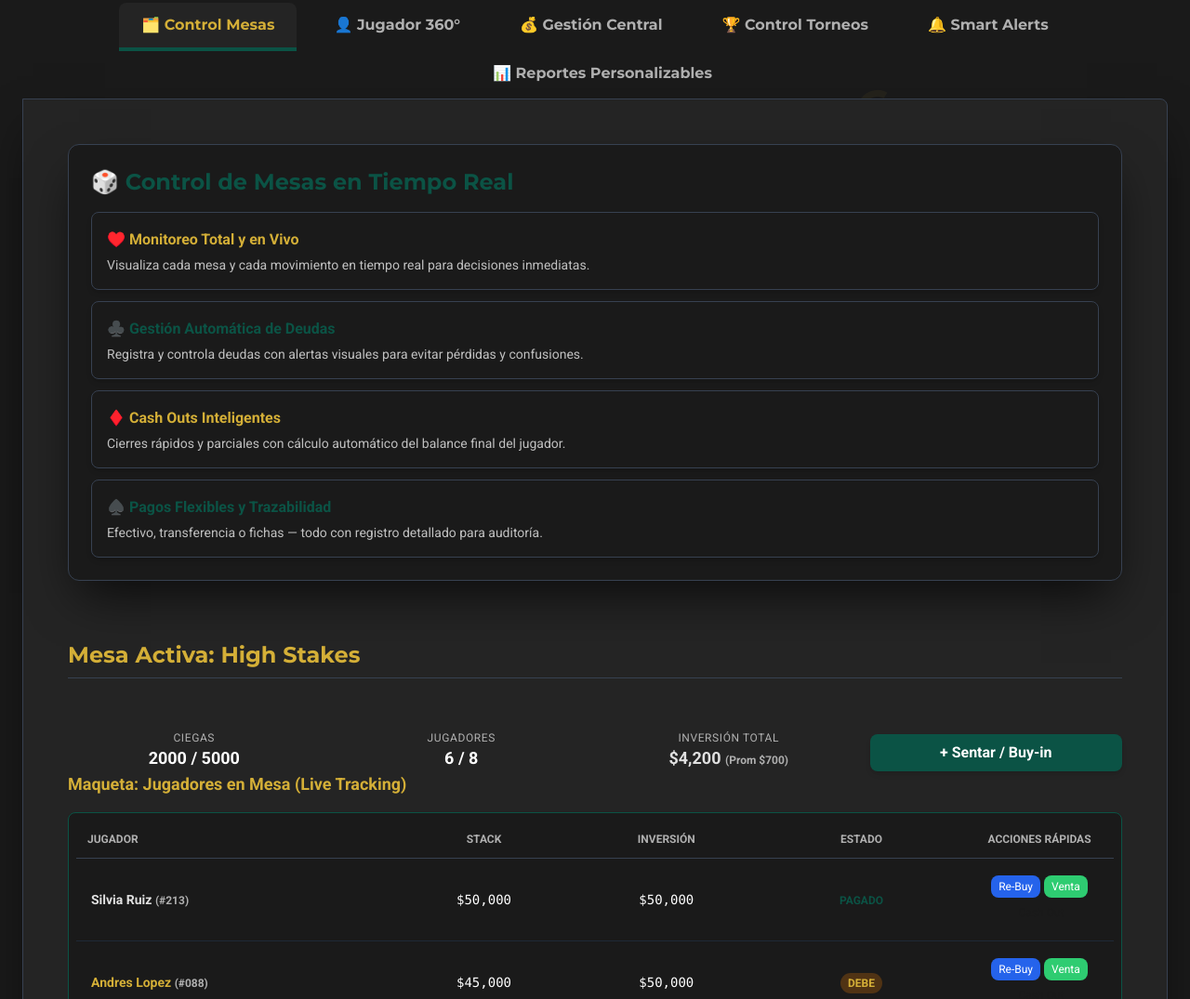
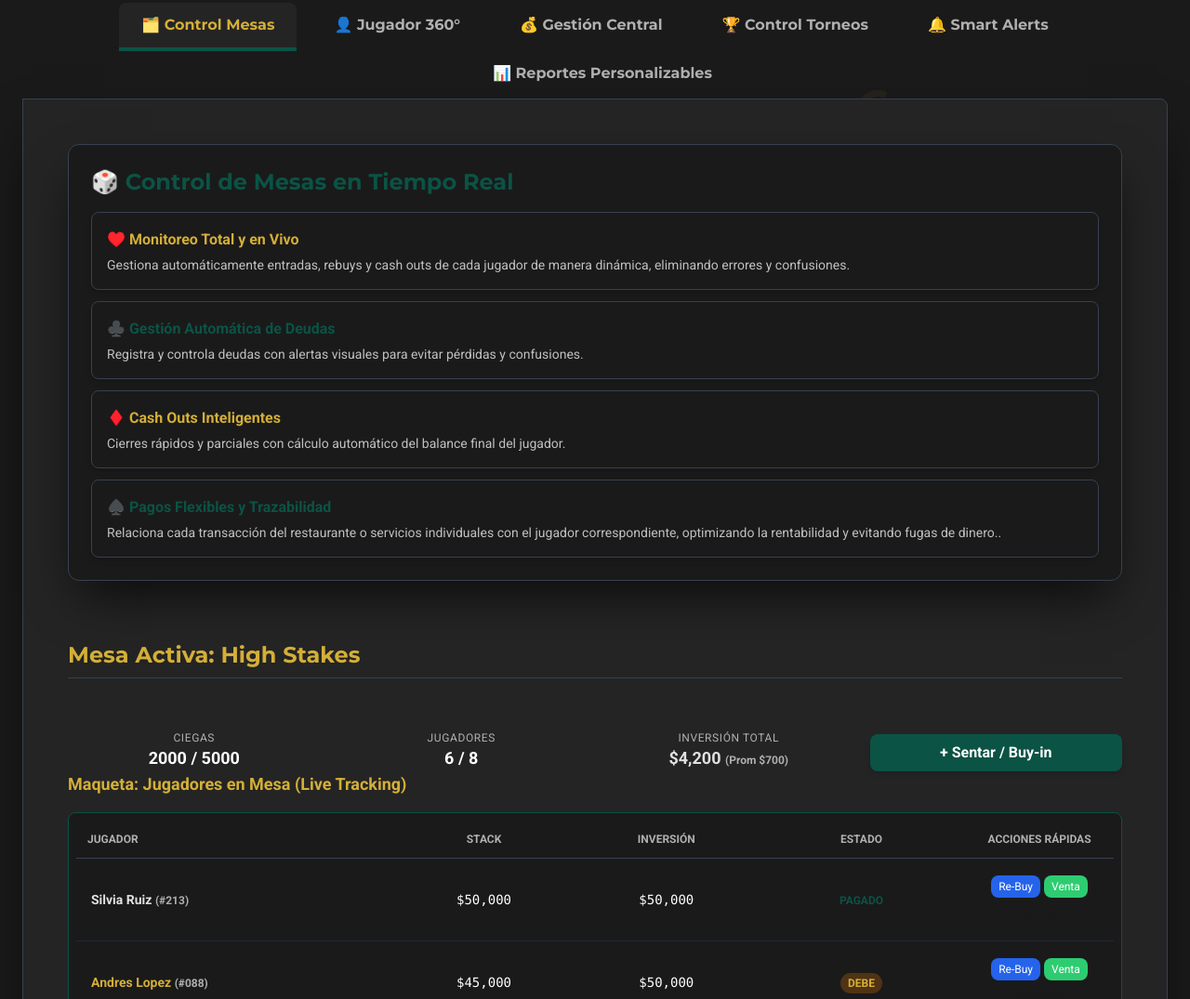
Before and after one commit to AndrewBabativa/RiverFlowAdmin, a plain HTML site: page index.html in a window 1280 px wide. Shown: the part 939-2014 px from the top of the page at 93% size. Drawn offline with nearby package versions, Linux system fonts and the light colour scheme.

Commit message:
Primer commit de Riverflow Demo

```diff
--- a/index.html
+++ b/index.html
@@ -327,7 +327,7 @@
       <div class="grid gap-3">
         <div class="bg-[#1A1A1A] p-4 rounded-lg border border-gray-700 hover:bg-[#242424] shadow-md">
           <p class="text-gold font-bold">♥️ Monitoreo Total y en Vivo</p>
-          <p class="text-[#C0C0C0] text-sm mt-1">Visualiza cada mesa y cada movimiento en tiempo real para decisiones inmediatas.</p>
+          <p class="text-[#C0C0C0] text-sm mt-1">Gestiona automáticamente entradas, rebuys y cash outs de cada jugador de manera dinámica, eliminando errores y confusiones.</p>
         </div>
         <div class="bg-[#1A1A1A] p-4 rounded-lg border border-gray-700 hover:bg-[#242424] shadow-md">
           <p class="text-primary-accent font-bold">♣️ Gestión Automática de Deudas</p>
@@ -339,7 +339,7 @@
         </div>
         <div class="bg-[#1A1A1A] p-4 rounded-lg border border-gray-700 hover:bg-[#242424] shadow-md">
           <p class="text-primary-accent font-bold">♠️ Pagos Flexibles y Trazabilidad</p>
-          <p class="text-[#C0C0C0] text-sm mt-1">Efectivo, transferencia o fichas — todo con registro detallado para auditoría.</p>
+          <p class="text-[#C0C0C0] text-sm mt-1">Relaciona cada transacción del restaurante o servicios individuales con el jugador correspondiente, optimizando la rentabilidad y evitando fugas de dinero..</p>
         </div>
       </div>
     </div>
```
